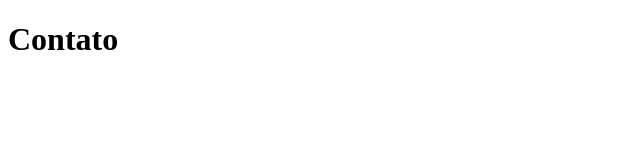
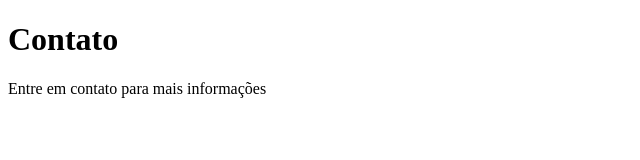
Before and after one commit to JorgSilva/manual-git-hub, a plain HTML site: page contanto.html in a window 1280 px wide. Shown: the whole page, without its empty margins (0-640 px from the left). Drawn offline with Linux system fonts and the light colour scheme.

```diff
--- a/contanto.html
+++ b/contanto.html
@@ -8,5 +8,6 @@
 </head>
 <body>
     <h1>Contato</h1>
+    <p>Entre em contato para mais informações</p>
 </body>
 </html>
```
